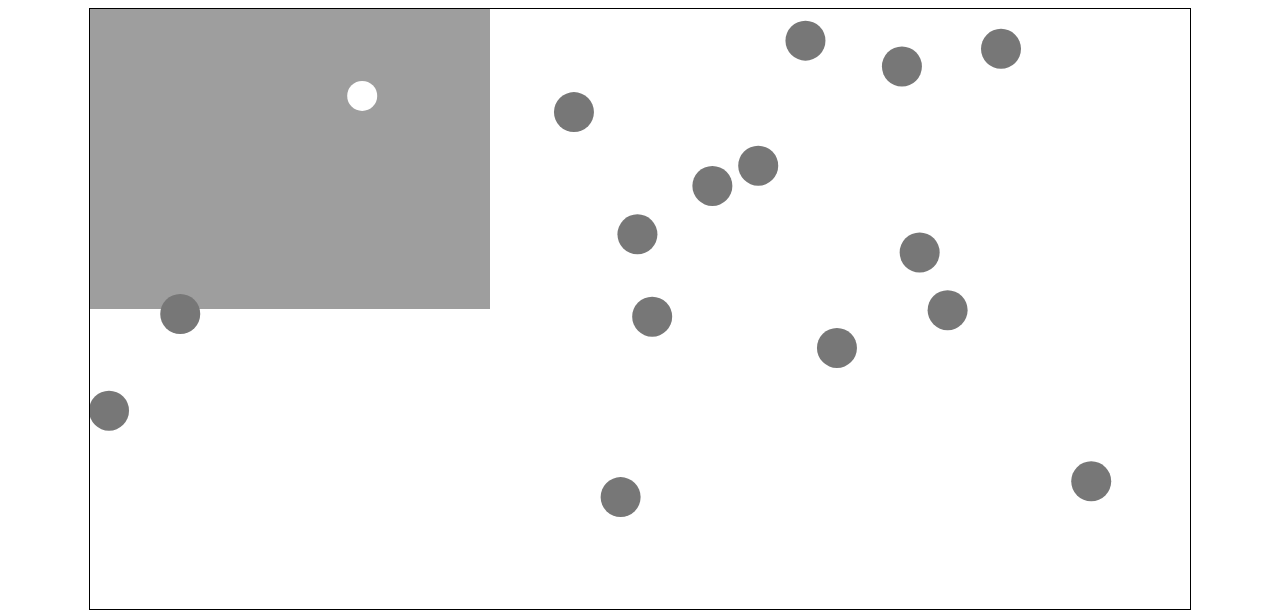
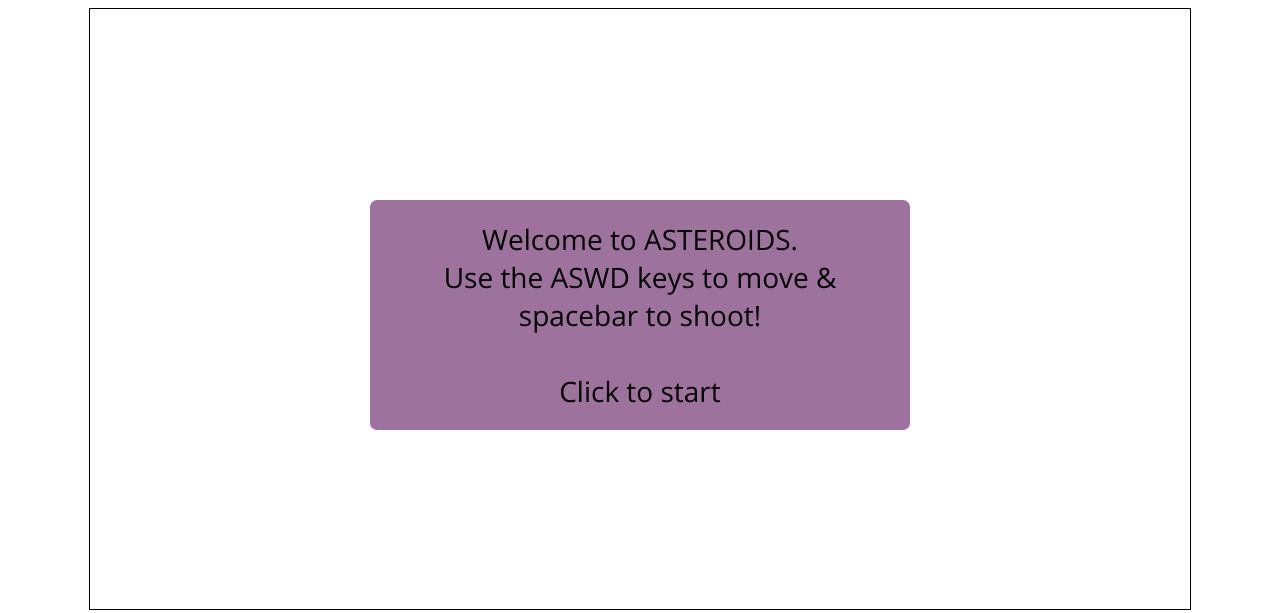
Before and after one commit to Tonyhliu/Asteroids, a plain HTML site: page index.html in a window 1280 px wide. Drawn offline with nearby package versions, Linux system fonts and the light colour scheme.

Commit message:
added instructions

```diff
--- a/asteroids.js
+++ b/asteroids.js
@@ -9,7 +9,7 @@ document.addEventListener("DOMContentLoaded", function(event) {
   bgImg.onload = function () {
     const game = new Game(bgImg);
     const gv = new GameView(game, ctx);
-    gv.start();
+    gv.renderStart();
   };
   bgImg.src = 'myImage.png';
 });
--- a/bundle.js
+++ b/bundle.js
@@ -55,7 +55,7 @@
 	  bgImg.onload = function () {
 	    const game = new Game(bgImg);
 	    const gv = new GameView(game, ctx);
-	    gv.start();
+	    gv.renderStart();
 	  };
 	  bgImg.src = 'myImage.png';
 	});
@@ -381,7 +381,16 @@
 	  this.lastUpdateTime = 0;
 	}
 
+	GameView.prototype.renderStart = function () {
+	  $('.new').html("Welcome to ASTEROIDS. <br> Use the ASWD keys to move & spacebar to shoot! <br> <br> Click to start");
+	  $('.new').on('click', this.start.bind(this));
+	};
+
+
 	GameView.prototype.start = function () {
+	  $(".new").html("");
+	  $(".new").css("padding", 0);
+
 	  this.bindKeyHandlers();
 	  const animateCallback = (time) => {
 	    const timeElapsed = time - this.lastUpdateTime;
--- a/index.html
+++ b/index.html
@@ -6,8 +6,12 @@
     <script src="keymaster.js"></script>
     <script type="text/javascript" src="bundle.js"></script>
     <link rel="stylesheet" href="./stylesheets/asteroids.css" media="screen" title="no title" charset="utf-8">
+    <link href='https://fonts.googleapis.com/css?family=Open+Sans' rel='stylesheet' type='text/css'>
+    <script src="https://code.jquery.com/jquery-3.1.0.min.js"></script>
   </head>
   <body>
-    <canvas id="game-canvas" width="1100" height="600" style="border:1px solid">
+    <canvas id="game-canvas" width="1100" height="600" style="border:1px solid"></canvas>
+      <div class="new"></div>
+      <div class="retry"></div>
   </body>
 </html>
--- a/stylesheets/asteroids.css
+++ b/stylesheets/asteroids.css
@@ -5,3 +5,34 @@
   padding-left: 0;
   padding-right: 0;
 }
+
+.new {
+ display: block;
+ font-size: 28px;
+ margin-top: -410px;
+ background-color: rgba(101, 86, 86, 0.27);
+ color: black;
+ border-radius: 7px;
+ width: 500px;
+ padding: 20px;
+ margin-left: auto;
+ margin-right: auto;
+ cursor: pointer;
+}
+
+.retry, .new {
+ position: relative;
+ text-align: center;
+ z-index: 5;
+ background: rgba(101, 34, 101, 0.63);
+ font-family: 'Open Sans', sans-serif;
+}
+
+.retry {
+ display: block;
+ background-color: rgba(101, 86, 86, 0.27);
+ margin-top: 102px;
+ font-size: 60px;
+ color: aliceblue;
+ cursor: pointer;
+}
```
Also changed, not shown: game_view.js (+9 -0 lines), 1 other file.
